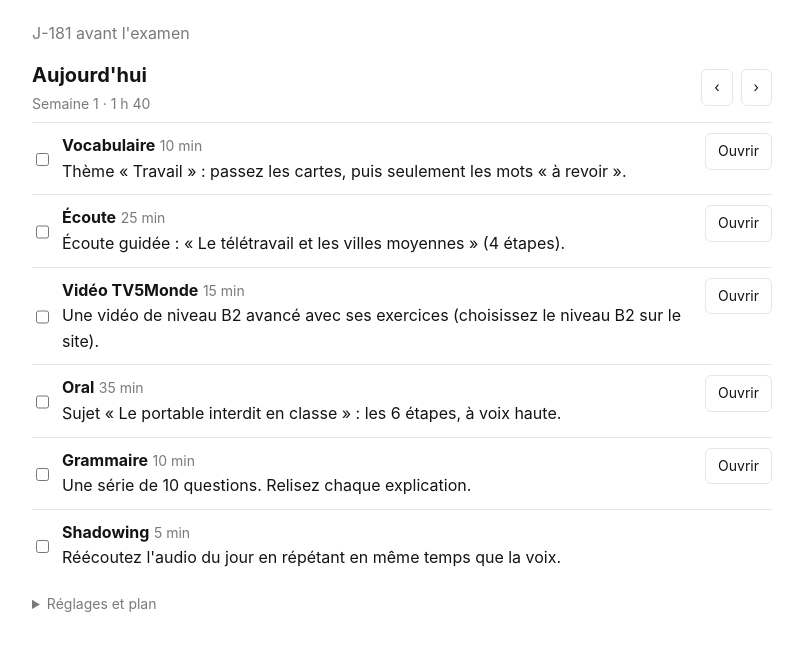
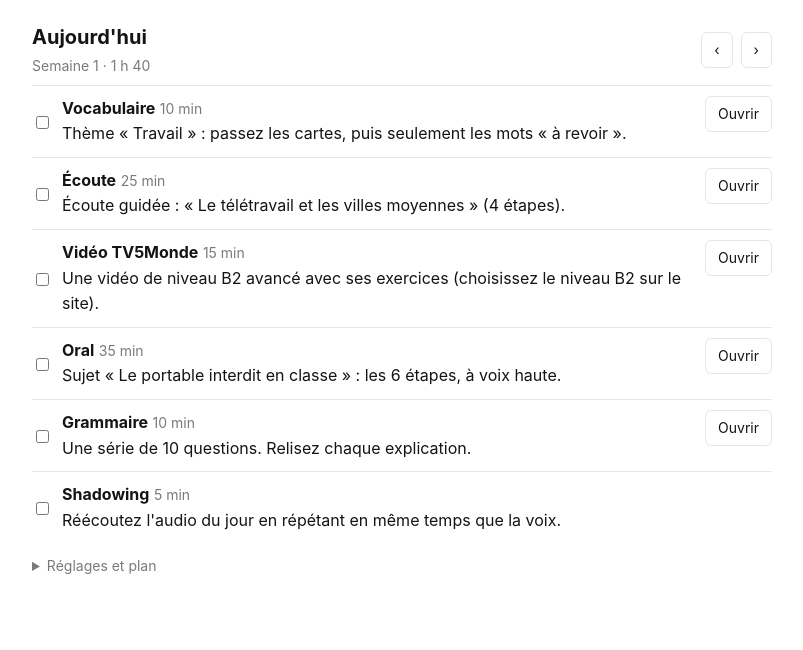
Before and after one commit to phuongminhngo/delfb2, a plain HTML site: page index.html in a window 1280 px wide. Shown: the part 108-758 px from the top of the page, without its empty margins (238-1041 px from the left). Drawn offline with Linux system fonts and the light colour scheme.

Commit message:
Remove countdown from home page
Co-Authored-By: Claude Opus 5.5 <noreply@anthropic.com>
Claude-Session: https://claude.ai/code/session_01CzckjWccQn3FUDfmn299kn

```diff
--- a/index.html
+++ b/index.html
@@ -443,8 +443,7 @@ const V={};
 V.accueil=()=>{
   const d=S.get('date','2027-05-17');
   const days=Math.ceil((new Date(d+'T09:00:00')-new Date())/864e5);
-  app.innerHTML=`<p class="mut">${days>0?`J-${days} avant l'examen`:days===0?"Jour J. Bon courage.":"Examen passé."}</p>
-  ${todayHTML()}
+  app.innerHTML=`${todayHTML()}
   <details><summary>Réglages et plan</summary>
   <div class="row small"><label class="mut" for="dt">Date de l'examen</label><input type="date" id="dt" value="${d}" onchange="S.set('date',this.value);V.accueil()"></div>
   <div class="row small"><label class="mut" for="st">Début du plan</label><input type="date" id="st" value="${S.get('start',iso(new Date()))}" onchange="S.set('start',this.value);V.accueil()"></div>
```
